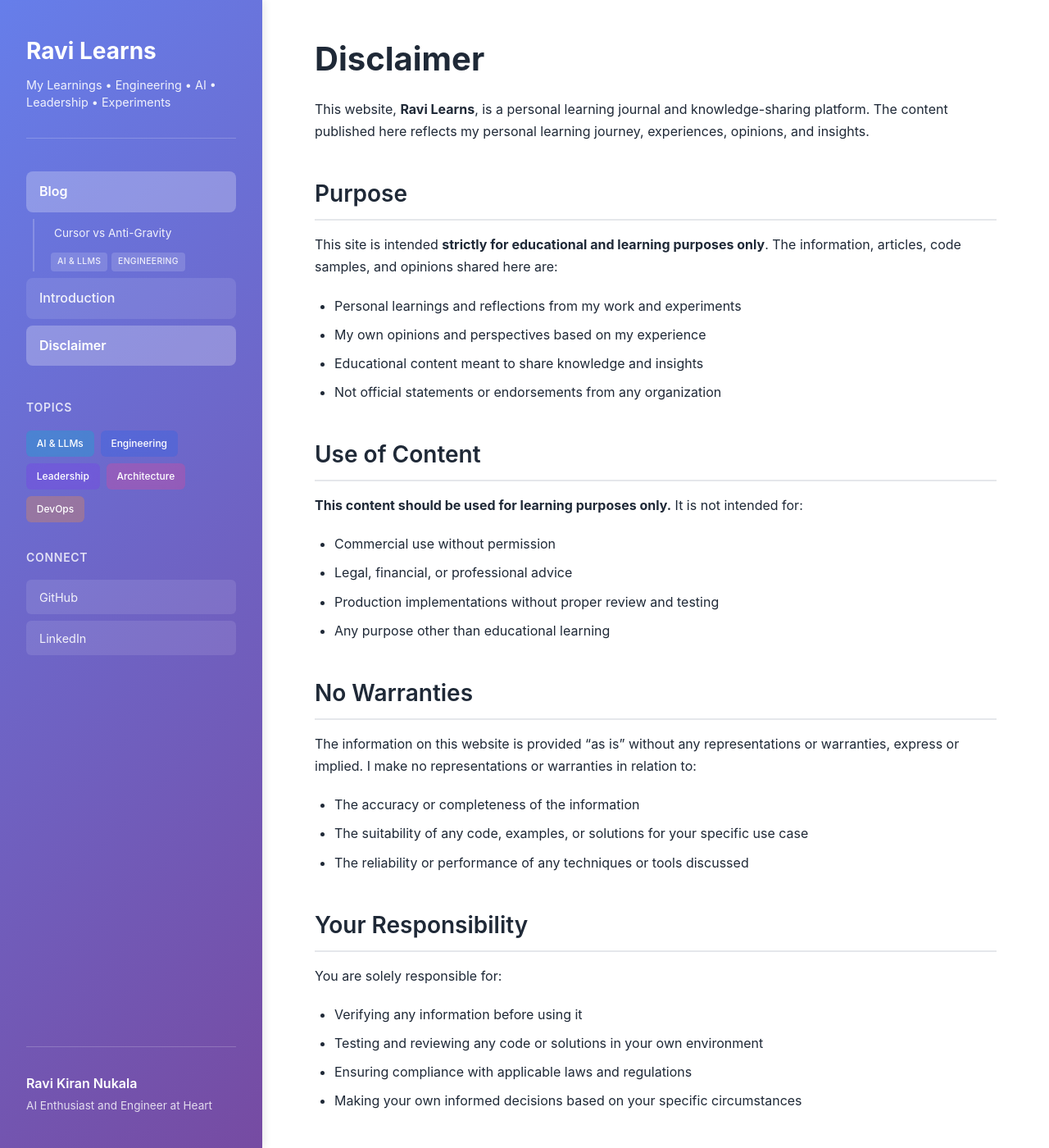
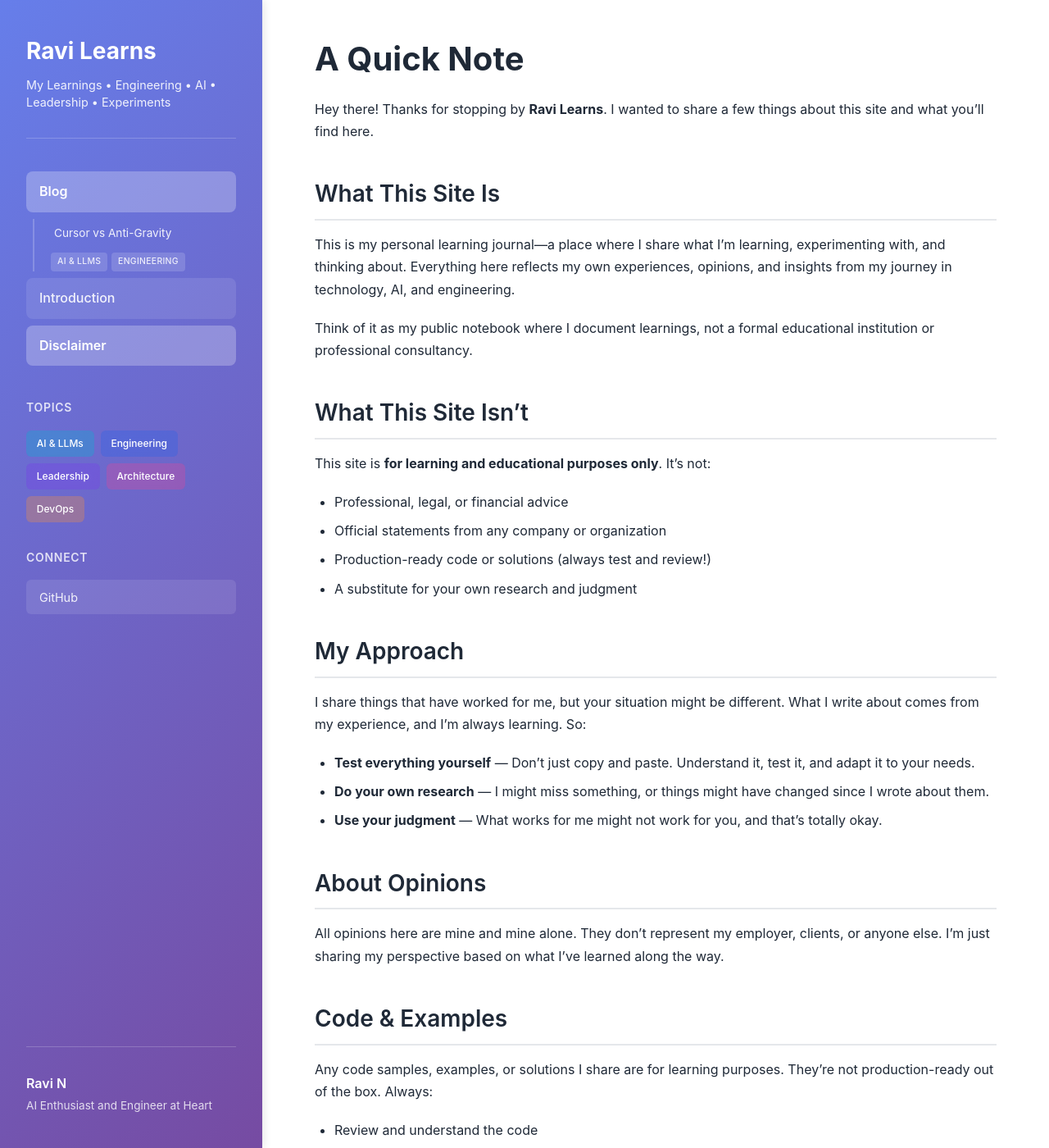
Before and after one commit to rnukala1982/RaviLearns.github.io, a Jekyll site: the page built from disclaimer.md, in a window 1280 px wide and 1400 px high. Shown: the whole window at 82% size. Built offline with Jekyll 4.4.1, drawn with Linux system fonts in a browser that asks for light colours; some of the changed text lies outside the part shown.

Commit message:
Update Github Repo

```diff
--- a/_config.yml
+++ b/_config.yml
@@ -1,8 +1,7 @@
 title: "Ravi Learns"
 description: "My Learnings • Engineering • AI • Leadership • Experiments"
 theme: jekyll-theme-minimal
-author: "Ravi Kiran Nukala"
-linkedin: "nukalaravi"
+author: "Ravi N"
 
 # Navigation links
 nav:
--- a/_layouts/default.html
+++ b/_layouts/default.html
@@ -81,9 +81,6 @@
               <a href="https://github.com/rnukala1982" class="social-link" target="_blank" rel="noopener">
                 GitHub
               </a>
-              <a href="https://www.linkedin.com/in/nukalaravi/" class="social-link" target="_blank" rel="noopener">
-                LinkedIn
-              </a>
             </div>
           </div>
 
--- a/disclaimer.md
+++ b/disclaimer.md
@@ -3,52 +3,57 @@ layout: default
 title: Disclaimer
 ---
 
-# Disclaimer
+# A Quick Note
 
-This website, **Ravi Learns**, is a personal learning journal and knowledge-sharing platform. The content published here reflects my personal learning journey, experiences, opinions, and insights.
+Hey there! Thanks for stopping by **Ravi Learns**. I wanted to share a few things about this site and what you'll find here.
 
-## Purpose
+## What This Site Is
 
-This site is intended **strictly for educational and learning purposes only**. The information, articles, code samples, and opinions shared here are:
+This is my personal learning journal—a place where I share what I'm learning, experimenting with, and thinking about. Everything here reflects my own experiences, opinions, and insights from my journey in technology, AI, and engineering.
 
-- Personal learnings and reflections from my work and experiments
-- My own opinions and perspectives based on my experience
-- Educational content meant to share knowledge and insights
-- Not official statements or endorsements from any organization
+Think of it as my public notebook where I document learnings, not a formal educational institution or professional consultancy.
 
-## Use of Content
+## What This Site Isn't
 
-**This content should be used for learning purposes only.** It is not intended for:
+This site is **for learning and educational purposes only**. It's not:
 
-- Commercial use without permission
-- Legal, financial, or professional advice
-- Production implementations without proper review and testing
-- Any purpose other than educational learning
+- Professional, legal, or financial advice
+- Official statements from any company or organization
+- Production-ready code or solutions (always test and review!)
+- A substitute for your own research and judgment
 
-## No Warranties
+## My Approach
 
-The information on this website is provided "as is" without any representations or warranties, express or implied. I make no representations or warranties in relation to:
+I share things that have worked for me, but your situation might be different. What I write about comes from my experience, and I'm always learning. So:
 
-- The accuracy or completeness of the information
-- The suitability of any code, examples, or solutions for your specific use case
-- The reliability or performance of any techniques or tools discussed
+- **Test everything yourself** — Don't just copy and paste. Understand it, test it, and adapt it to your needs.
+- **Do your own research** — I might miss something, or things might have changed since I wrote about them.
+- **Use your judgment** — What works for me might not work for you, and that's totally okay.
 
-## Your Responsibility
+## About Opinions
 
-You are solely responsible for:
+All opinions here are mine and mine alone. They don't represent my employer, clients, or anyone else. I'm just sharing my perspective based on what I've learned along the way.
 
-- Verifying any information before using it
-- Testing and reviewing any code or solutions in your own environment
-- Ensuring compliance with applicable laws and regulations
-- Making your own informed decisions based on your specific circumstances
+## Code & Examples
 
-## Opinions and Views
+Any code samples, examples, or solutions I share are for learning purposes. They're not production-ready out of the box. Always:
 
-All opinions expressed on this site are my own and do not necessarily reflect the views of my employer, clients, or any other organization I may be associated with.
+- Review and understand the code
+- Test it in your environment
+- Consider security, performance, and your specific requirements
+- Make sure it complies with your organization's policies
 
-## Contact
+## External Links
 
-If you have questions about this disclaimer or the content on this site, please feel free to reach out through the contact information provided.
+Sometimes I link to other sites or resources. I'm not responsible for their content, privacy practices, or what happens when you visit them. Use your judgment.
+
+## The Bottom Line
+
+I'm sharing what I learn because I believe in learning in public and helping others. But you're responsible for how you use this information. I can't guarantee everything is perfect, up-to-date, or right for your situation.
+
+If you find something helpful, great! If you have questions or feedback, I'd love to hear from you. But remember—this is a learning journey, not a definitive guide.
+
+Thanks for understanding, and happy learning!
 
 ---
 
```
Also changed, not shown: index.md (+0 -3 lines), introduction.md (+1 -3 lines).
